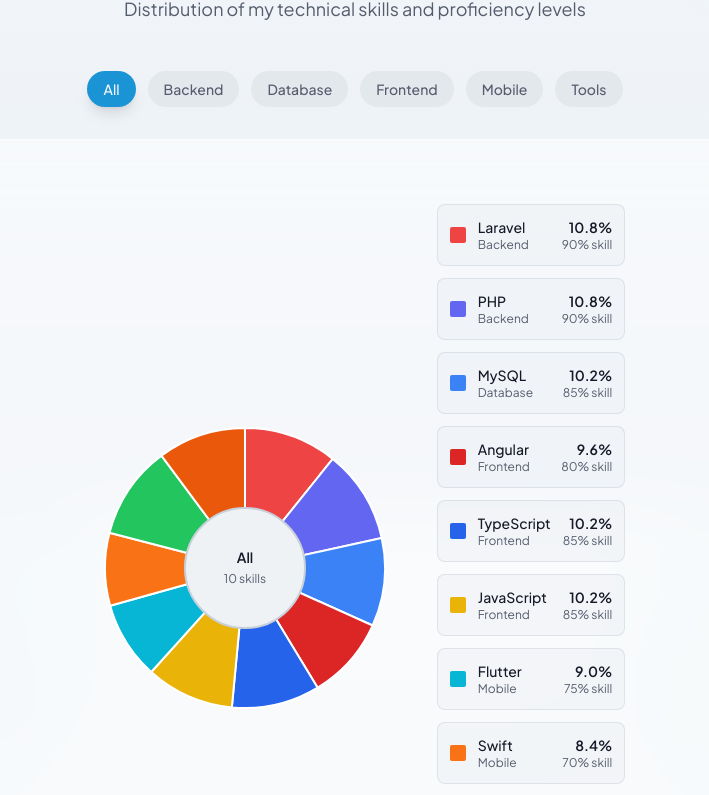
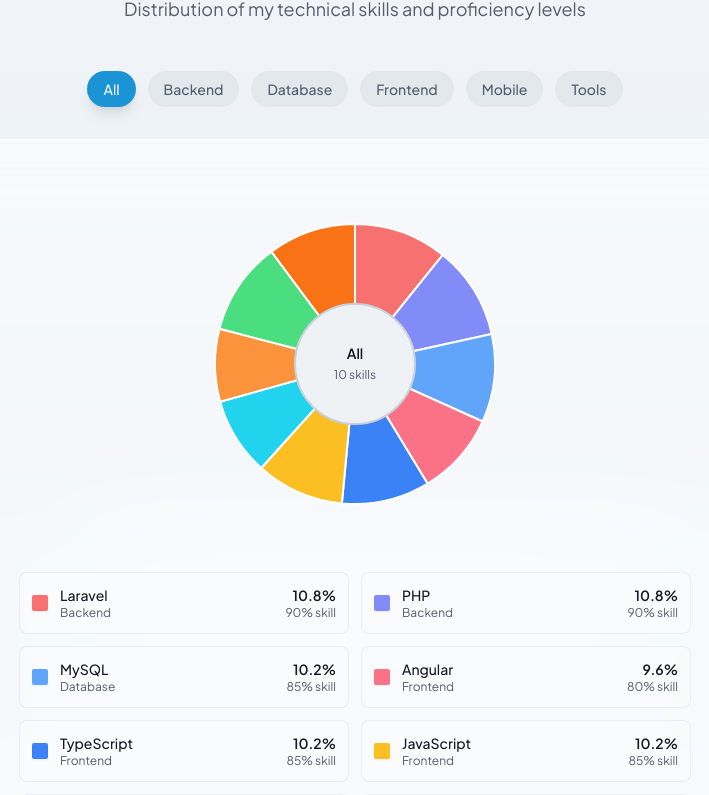
Before and after one commit to iamirul2000/myportfolio, a Next.js app: page / in a window 1280 px wide. Shown: the part 2690-3485 px from the top of the page, without its empty margins (285-994 px from the left). Built offline with nearby package versions, Linux system fonts and the light colour scheme; no server answers.

Commit message:
Update tech stack visualizer: 2-column grid layout with softer colors

```diff
--- a/src/components/tech-stack-visualizer.tsx
+++ b/src/components/tech-stack-visualizer.tsx
@@ -12,16 +12,16 @@
 }
 
 const techStack: TechItem[] = [
-  { name: "Laravel", category: "Backend", level: 90, color: "#ef4444" },
-  { name: "PHP", category: "Backend", level: 90, color: "#6366f1" },
-  { name: "MySQL", category: "Database", level: 85, color: "#3b82f6" },
-  { name: "Angular", category: "Frontend", level: 80, color: "#dc2626" },
-  { name: "TypeScript", category: "Frontend", level: 85, color: "#2563eb" },
-  { name: "JavaScript", category: "Frontend", level: 85, color: "#eab308" },
-  { name: "Flutter", category: "Mobile", level: 75, color: "#06b6d4" },
-  { name: "Swift", category: "Mobile", level: 70, color: "#f97316" },
-  { name: "REST APIs", category: "Backend", level: 90, color: "#22c55e" },
-  { name: "Git", category: "Tools", level: 85, color: "#ea580c" },
+  { name: "Laravel", category: "Backend", level: 90, color: "#f87171" },
+  { name: "PHP", category: "Backend", level: 90, color: "#818cf8" },
+  { name: "MySQL", category: "Database", level: 85, color: "#60a5fa" },
+  { name: "Angular", category: "Frontend", level: 80, color: "#fb7185" },
+  { name: "TypeScript", category: "Frontend", level: 85, color: "#3b82f6" },
+  { name: "JavaScript", category: "Frontend", level: 85, color: "#fbbf24" },
+  { name: "Flutter", category: "Mobile", level: 75, color: "#22d3ee" },
+  { name: "Swift", category: "Mobile", level: 70, color: "#fb923c" },
+  { name: "REST APIs", category: "Backend", level: 90, color: "#4ade80" },
+  { name: "Git", category: "Tools", level: 85, color: "#f97316" },
 ];
 
 export function TechStackVisualizer() {
@@ -81,9 +81,9 @@
         </div>
 
         {/* Pie Chart */}
-        <div className="mx-auto max-w-5xl">
+        <div className="mx-auto max-w-6xl">
           <Card className="card-spacing">
-            <div className="flex flex-col items-center gap-8 p-8 lg:flex-row lg:justify-center">
+            <div className="flex flex-col items-center gap-8 p-8 lg:gap-12">
               {/* SVG Pie Chart */}
               <div className="relative">
                 <svg
@@ -173,7 +173,7 @@
               </div>
 
               {/* Legend */}
-              <div className="grid gap-3 sm:grid-cols-2 lg:grid-cols-1">
+              <div className="grid w-full max-w-2xl gap-3 sm:grid-cols-2">
                 {segments.map((segment) => {
                   const isHovered = hoveredTech === segment.name;
                   return (
@@ -182,21 +182,23 @@
                       onMouseEnter={() => setHoveredTech(segment.name)}
                       onMouseLeave={() => setHoveredTech(null)}
                       className={cn(
-                        "flex items-center gap-3 rounded-lg border border-border/50 bg-muted/30 p-3 transition-all cursor-pointer",
-                        isHovered && "border-primary/50 bg-primary/5 shadow-md"
+                        "flex items-center gap-3 rounded-lg border p-3 transition-all cursor-pointer",
+                        isHovered
+                          ? "border-primary/30 bg-primary/5 shadow-md scale-[1.02]"
+                          : "border-border/30 bg-card/50 hover:bg-card/80"
                       )}
                     >
                       <div
-                        className="h-4 w-4 rounded-sm"
+                        className="h-4 w-4 flex-shrink-0 rounded-sm shadow-sm"
                         style={{ backgroundColor: segment.color }}
                       />
-                      <div className="flex-1">
-                        <p className="text-sm font-medium">{segment.name}</p>
+                      <div className="flex-1 min-w-0">
+                        <p className="text-sm font-medium truncate">{segment.name}</p>
                         <p className="text-xs text-muted-foreground">
                           {segment.category}
                         </p>
                       </div>
-                      <div className="text-right">
+                      <div className="text-right flex-shrink-0">
                         <p className="text-sm font-semibold">
                           {segment.percentage.toFixed(1)}%
                         </p>
```
